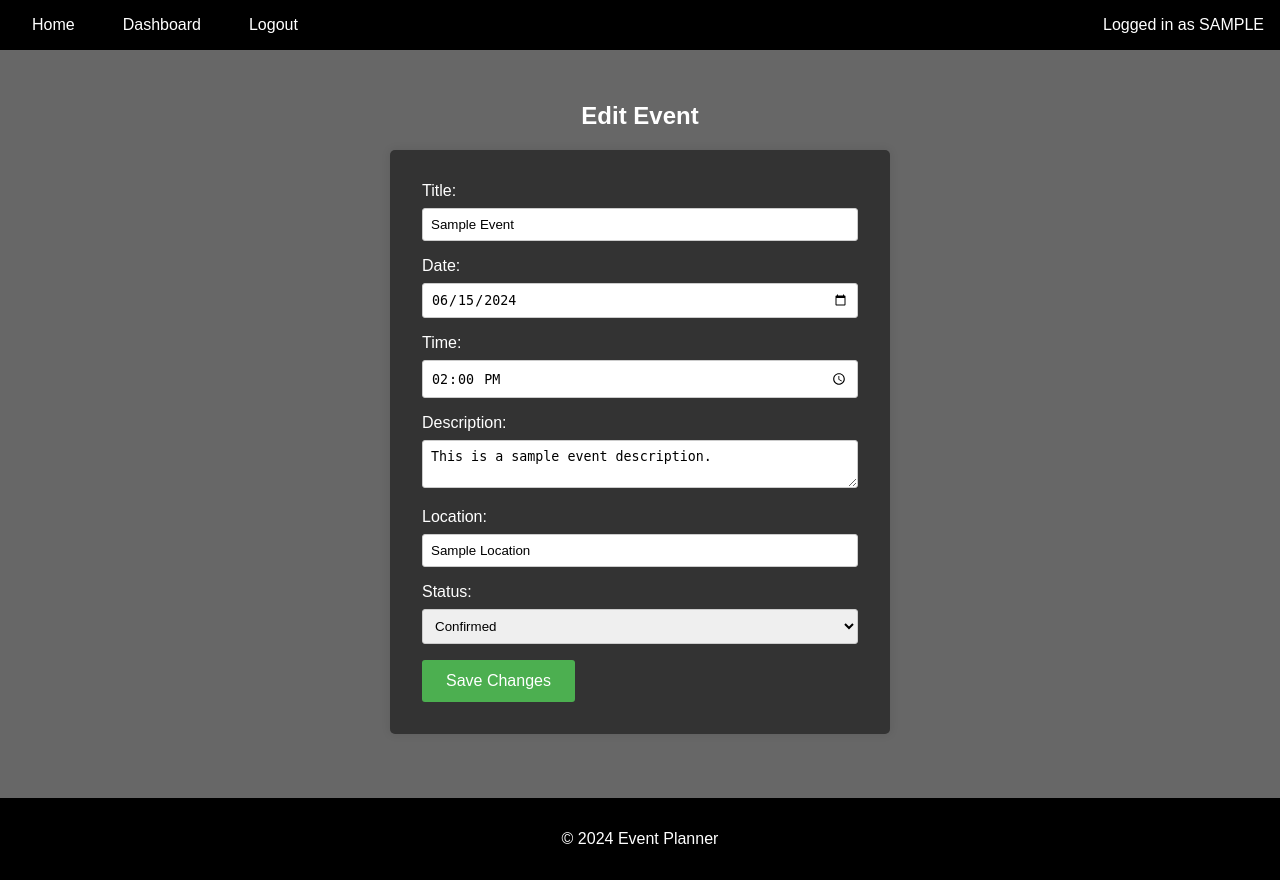
After one commit to jeffdruid/planpal, a Django app: page /events/edit/1/ in a window 1280 px wide. The commit adds this page. Run offline with Django 4.2, Linux system fonts and the light colour scheme; the visitor is signed in with stand-in values (Sample User, id 1); some libraries are stand-ins or nearby versions.

Commit message:
feat: Update dashboard page to include edit functionality for events

```diff
--- a/accounts/templates/accounts/dashboard.html
+++ b/accounts/templates/accounts/dashboard.html
@@ -27,16 +27,16 @@
         <ul>
             <li>
                 <strong>Your Event 1</strong> - June 10, 2024
-                <button class="edit-btn">Edit</button>
+                <a href="{% url 'edit_event' event_id=1 %}" class="edit-btn">Edit</a>
                 <button class="delete-btn">Delete</button>
             </li>
             <li>
                 <strong>Your Event 2</strong> - June 12, 2024
-                <button class="edit-btn">Edit</button>
+                <a href="{% url 'edit_event' event_id=2 %}" class="edit-btn">Edit</a>
                 <button class="delete-btn">Delete</button>
             </li>
         </ul>
-            <a href="{% url 'add_event' %}" class="add-btn">Add New Event</a>
+        <a href="{% url 'add_event' %}" class="add-btn">Add New Event</a>
     </div>
 </div>
 
--- a/events/urls.py
+++ b/events/urls.py
@@ -3,4 +3,5 @@ from . import views
 
 urlpatterns = [
     path("add/", views.add_event, name="add_event"),
+    path("edit/<int:event_id>/", views.edit_event, name="edit_event"),
 ]
--- a/events/views.py
+++ b/events/views.py
@@ -1,4 +1,4 @@
-from django.shortcuts import render
+from django.shortcuts import render, redirect
 from django.contrib.auth.decorators import login_required
 
 
@@ -6,3 +6,23 @@ from django.contrib.auth.decorators import login_required
 @login_required
 def add_event(request):
     return render(request, "events/add_event.html")
+
+
+@login_required
+def edit_event(request, event_id):
+    # Static data for now
+    event = {
+        "title": "Sample Event",
+        "date": "2024-06-15",
+        "time": "14:00",
+        "description": "This is a sample event description.",
+        "location": "Sample Location",
+        "status": "confirmed",
+    }
+
+    if request.method == "POST":
+        # Handle form submission and save changes
+        # For now, just redirect to the dashboard
+        return redirect("dashboard")
+
+    return render(request, "events/edit_event.html", {"event": event})
--- /dev/null
+++ b/templates/events/edit_event.html
@@ -0,0 +1,39 @@
+{% extends 'base.html' %}
+
+{% block title %}Edit Event{% endblock %}
+
+{% block content %}
+<h2 style="text-align: center; color: white;">Edit Event</h2>
+<form method="post" action="" class="event-form">
+    {% csrf_token %}
+    <div class="form-group">
+        <label for="title">Title:</label>
+        <input type="text" id="title" name="title" value="{{ event.title }}" required>
+    </div>
+    <div class="form-group">
+        <label for="date">Date:</label>
+        <input type="date" id="date" name="date" value="{{ event.date }}" required>
+    </div>
+    <div class="form-group">
+        <label for="time">Time:</label>
+        <input type="time" id="time" name="time" value="{{ event.time }}" required>
+    </div>
+    <div class="form-group">
+        <label for="description">Description:</label>
+        <textarea id="description" name="description" required>{{ event.description }}</textarea>
+    </div>
+    <div class="form-group">
+        <label for="location">Location:</label>
+        <input type="text" id="location" name="location" value="{{ event.location }}" required>
+    </div>
+    <div class="form-group">
+        <label for="status">Status:</label>
+        <select id="status" name="status">
+            <option value="confirmed" {% if event.status == 'confirmed' %}selected{% endif %}>Confirmed</option>
+            <option value="pending" {% if event.status == 'pending' %}selected{% endif %}>Pending</option>
+            <option value="cancelled" {% if event.status == 'cancelled' %}selected{% endif %}>Cancelled</option>
+        </select>
+    </div>
+    <button type="submit" class="btn-submit">Save Changes</button>
+</form>
+{% endblock %}
```
